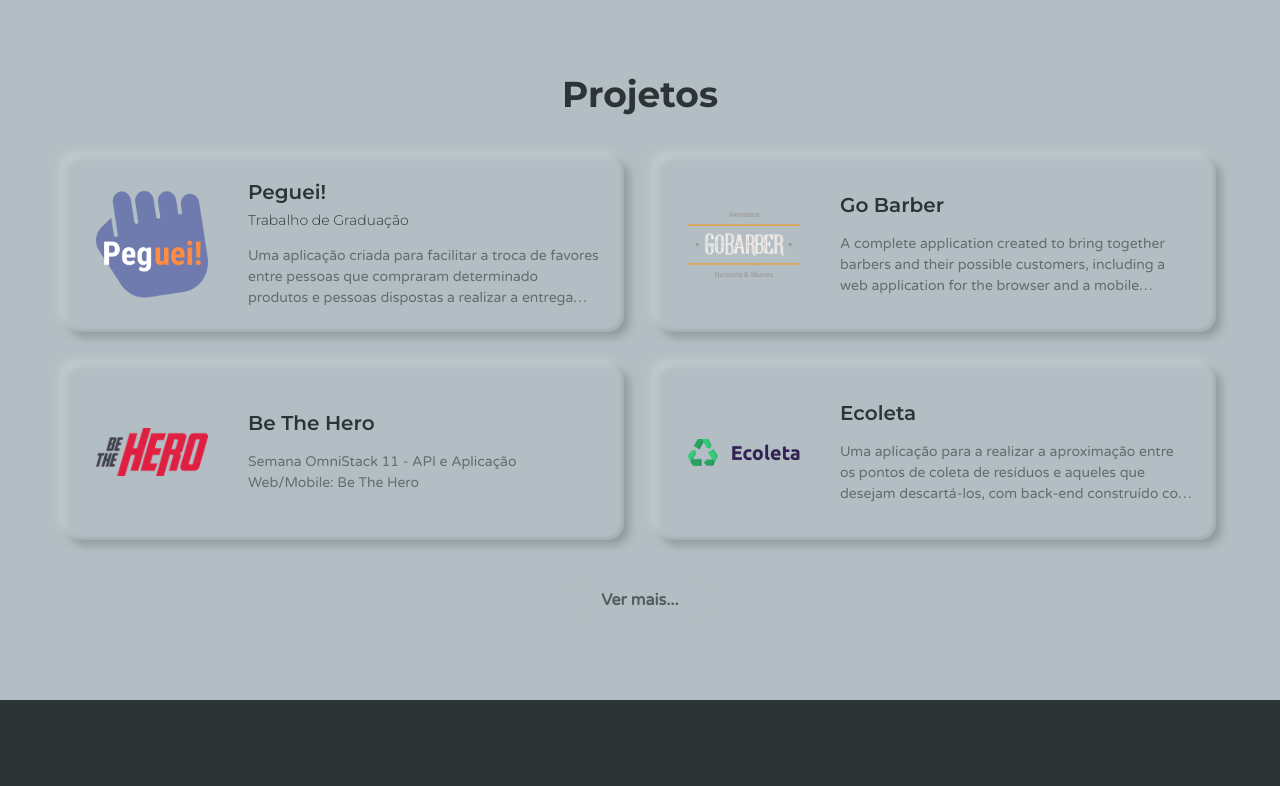
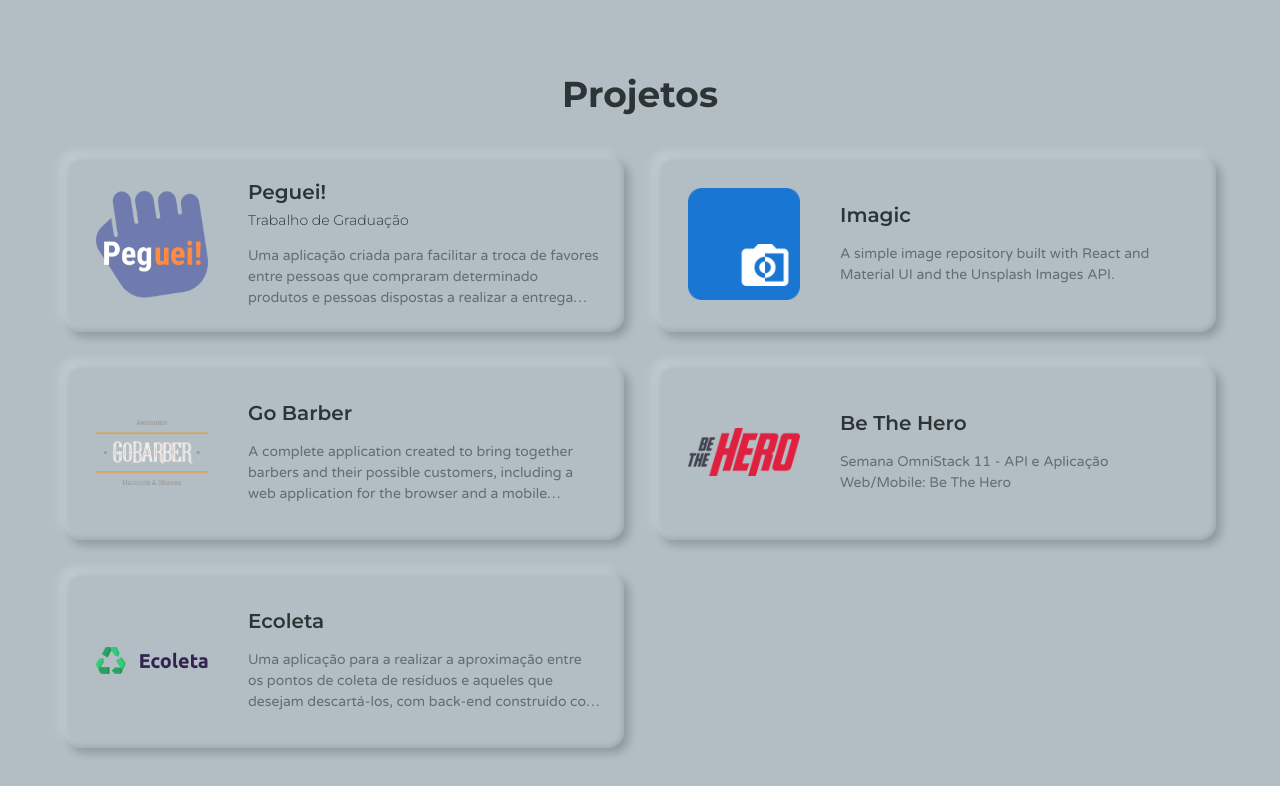
Before and after one commit to diegods-ferreira/diegods-ferreira.github.io, a React (Vite) app: page / in a window 1280 px wide. Shown: the part 1997-2783 px from the top of the page. Built offline with nearby package versions, Linux system fonts and the light colour scheme.

Commit message:
Added Imagic project

```diff
--- a/src/constants/projects.constant.ts
+++ b/src/constants/projects.constant.ts
@@ -2,6 +2,7 @@ import pegueiLogoImg from '../assets/images/peguei-logo.png';
 import goBarberLogoImg from '../assets/images/go-barber-logo.png';
 import beTheHeroLogoImg from '../assets/images/be-the-hero-logo.png';
 import ecoletaLogoImg from '../assets/images/ecoleta-logo.png';
+import imagicLogoImg from '../assets/images/imagic-logo.png';
 
 interface ProjectRepo {
   name: string;
@@ -34,6 +35,13 @@ export const projects: Project[] = [
     ]
   },
   {
+    title: 'Imagic',
+    slug: 'imagic',
+    description: 'A simple image repository built with React and Material UI and the Unsplash Images API.',
+    logo: imagicLogoImg,
+    repos: [{ name: 'imagic' }]
+  },
+  {
     title: 'Go Barber',
     slug: 'go-barber',
     description:
--- a/src/pages/home/sections/projects.section.tsx
+++ b/src/pages/home/sections/projects.section.tsx
@@ -11,7 +11,7 @@ interface ProjectsPageProps {
   inView?: boolean;
 }
 
-const preferedProjectsTitles = ['Peguei!', 'Go Barber', 'Be The Hero', 'Ecoleta'];
+const preferedProjectsTitles = ['Peguei!', 'Go Barber', 'Be The Hero', 'Ecoleta', 'Imagic'];
 
 const proferedProjects = projects.filter((project) => preferedProjectsTitles.includes(project.title));
 
```
Also changed, not shown: src/assets/images/imagic-logo.png (added).
